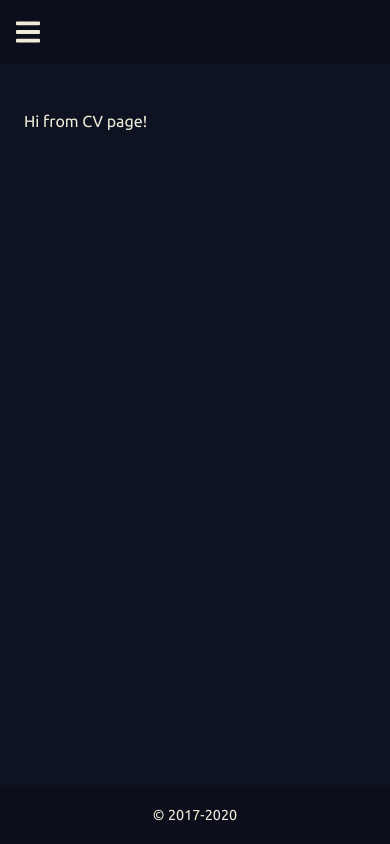
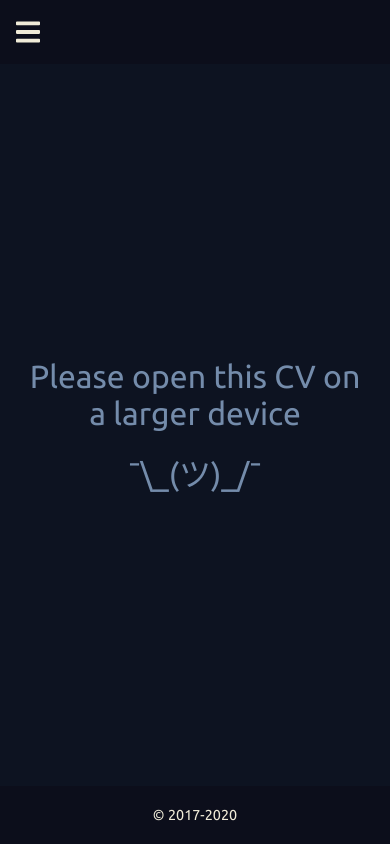
Before and after one commit to ikushlianski/ilya-online-nextjs, a Next.js app: page /cv in a window 390 px wide. Built offline with nearby package versions, Linux system fonts and the light colour scheme.

Commit message:
Add CV page fallback message for small screens

```diff
--- a/src/components/HireMe.js
+++ b/src/components/HireMe.js
@@ -23,7 +23,7 @@ export const HireMe = ({ loading, error, lookingForJob }) => {
           </div>
           <div className="HireMe__Controls">
             <Button href="/cv" cta>
-              Get my CV
+              Get & print my CV...
             </Button>
           </div>
         </>
--- a/src/components/Layout/Header.js
+++ b/src/components/Layout/Header.js
@@ -26,6 +26,11 @@ export const Header = () => {
           <a href="/about">About me</a>
         </Link>
       </NavbarItem>
+      <NavbarItem>
+        <Link href="/cv">
+          <a href="/cv">CV</a>
+        </Link>
+      </NavbarItem>
     </Navbar>
   );
 };
--- /dev/null
+++ b/src/pages/cv/CVPage.scss
@@ -0,0 +1,20 @@
+@import "../../styles/styles";
+
+.CVPage {
+  display: grid;
+}
+
+.CVPage__Shrug {
+  margin-top: $padding-margin-big;
+}
+
+.CVPage__SmallScreensWarning {
+  grid-row: 1/-1;
+  margin: auto;
+  font-size: $font-large;
+  text-align: center;
+  color: var(--secondaryLight);
+  @media (min-width: $screen-medium) {
+    display: none;
+  }
+}
--- a/src/pages/cv/index.js
+++ b/src/pages/cv/index.js
@@ -3,13 +3,18 @@ import React from 'react';
 import { Block } from '../../ui-kit/Block';
 import { Layout } from '../../components/Layout';
 
+import './CVPage.scss';
+
 const CVPage = () => (
   <Layout
     title="Ilya Kushlianski - CV"
-    description="Download printable CV of Ilya Kushlianski, full-stack Javascript developer."
+    description="Printable CV of Ilya Kushlianski, full-stack Javascript developer."
   >
     <div className="CVPage">
-      <Block>Hi from CV page!</Block>
+      <Block className="CVPage__SmallScreensWarning">
+        Please open this CV on a larger device
+        <div className="CVPage__Shrug">¯\_(ツ)_/¯</div>
+      </Block>
     </div>
   </Layout>
 );
--- a/src/styles/styles.scss
+++ b/src/styles/styles.scss
@@ -34,7 +34,7 @@ body, #__next {
 }
 
 .Page {
-  flex-grow: 1;
+  display: grid;
 }
 
 /*
@@ -61,3 +61,10 @@ $padding-margin-normal: 1rem;
 $padding-margin-big: 1.5rem;
 $padding-margin-huge: 2rem;
 $padding-margin-giant: 3rem;
+
+/*
+  Breakpoints
+ */
+$screen-tiny: 480px;
+$screen-medium: 768px;
+$screen-large: 1024px;
```
Also changed, not shown: src/ui-kit/Button/Button.js (+5 -3 lines).
